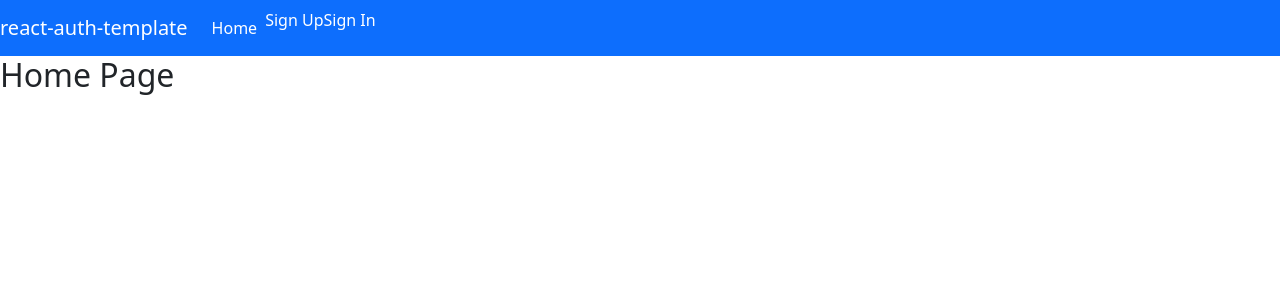
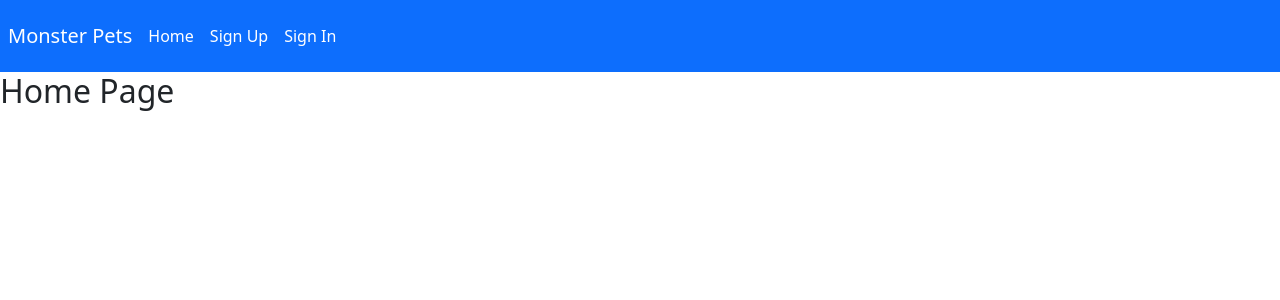
Before and after one commit to sei-ec-remote/monster-pets-client, a React (Create React App) app: page / in a window 1280 px wide. Shown: the top 300 px of the page. Built offline with nearby package versions, Linux system fonts and the light colour scheme.

Commit message:
navbar header is organized and more styled

```diff
--- a/src/components/shared/Header.js
+++ b/src/components/shared/Header.js
@@ -8,22 +8,22 @@ const linkStyle = {
 }
 const authenticatedOptions = (
 	<>
-		<Nav.Item>
+		<Nav.Item className='m-2'>
 			<Link to='change-password' style={linkStyle}>
 				Change Password
 			</Link>
 		</Nav.Item>
-		<Nav.Item>
+		<Nav.Item className='m-2'>
 			<Link to='sign-out' style={linkStyle}>
 				Sign Out
 			</Link>
 		</Nav.Item>
-		<Nav.Item>
+		<Nav.Item className='m-2'>
 			<Link to='create' style={linkStyle}>
 				Create a Pet
 			</Link>
 		</Nav.Item>
-		<Nav.Item>
+		<Nav.Item className='m-2'>
 			<Link to='pets' style={linkStyle}>
 				Index all pets
 			</Link>
@@ -33,10 +33,10 @@ const authenticatedOptions = (
 
 const unauthenticatedOptions = (
 	<>
-        <Nav.Item>
+        <Nav.Item className='m-2'>
 		    <Link to='sign-up' style={linkStyle}>Sign Up</Link>
         </Nav.Item>
-        <Nav.Item>
+        <Nav.Item className='m-2'>
 		    <Link to='sign-in' style={linkStyle}>Sign In</Link>
         </Nav.Item>
 	</>
@@ -44,19 +44,19 @@ const unauthenticatedOptions = (
 
 const alwaysOptions = (
 	<>
-		<Nav.Link>
+		<Nav.Item className='m-2'>
 			<Link to='/' style={linkStyle}>
 				Home
 			</Link>
-		</Nav.Link>
+		</Nav.Item>
 	</>
 )
 
 const Header = ({ user }) => (
 	<Navbar bg='primary' variant='dark' expand='md'>
-		<Navbar.Brand>
+		<Navbar.Brand className='m-2'>
             <Link to='/' style={linkStyle}>
-                react-auth-template
+                Monster Pets
             </Link>
         </Navbar.Brand>
 		<Navbar.Toggle aria-controls='basic-navbar-nav' />
```
